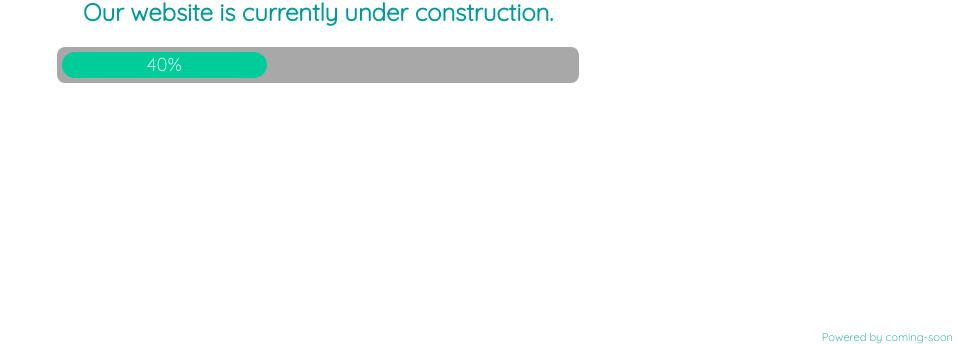
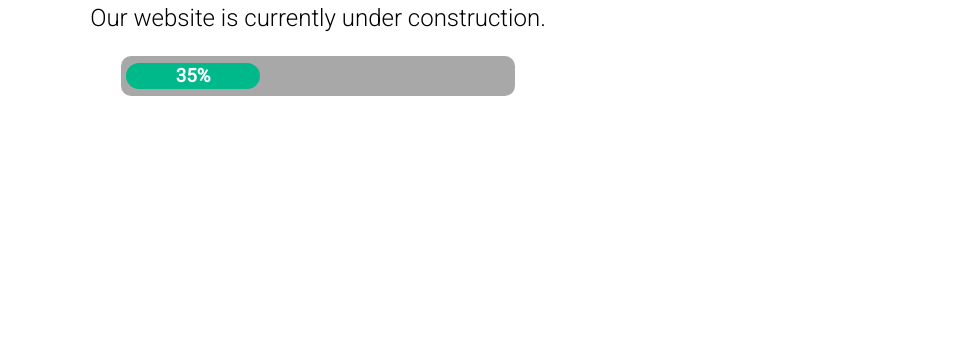
Before and after one commit to YC/coming-soon, a plain HTML site: page index.html in a window 1280 px wide. Shown: the part 456-800 px from the top of the page, without its empty margins (322-1280 px from the left). Drawn offline with Linux system fonts and the light colour scheme.

Commit message:
Update Design
Remove useless styles
Remove analytics code
Update font for more minimalistic look

```diff
--- a/index.html
+++ b/index.html
@@ -1,259 +1,114 @@
 <!DOCTYPE html>
-<!--/*License at http://github.com/cfws/coming-soon*/-->
+<!--/*License at http://github.com/YC/coming-soon*/-->
 <html>
     <head>
-        <meta name="google-site-verification" content="7FggGYhpbU11DrQ9--hxwjlvIPXdCfj5g17MQ0pAfyA" /><!--Webmaster Tools Verify-->
-        <meta charset="utf-8"> <!--Define Metadata Charset-->
+        <meta charset="utf-8"> <!--Define Charset-->
         <meta name=viewport content="width=device-width, initial-scale=1">
-        <!--[if lt IE 9]>
-<script src="http://html5shiv.googlecode.com/svn/trunk/html5.js"></script>
-<![endif]-->
+        <!--[if lt IE 9]><script src="http://html5shiv.googlecode.com/svn/trunk/html5.js"></script><![endif]-->
         <style type="text/css">
-            /*Main Page Customizable Code at Bottom of Page*/
-
-            h1,h2,img,h3,body,html {margin:0;padding:0;} /*Basic/Quick CSS Reset*/
-
-            html
-            {
-                height:100%;
-            }
-
+            body {margin:0;padding:0;} /*CSS Reset*/
+            html {height:100%;}
             body
             {
-                font-family: 'Quicksand', sans-serif; /*Default Font*/
-                width:100%;
-                height:100%;
+                font-family: 'Roboto', sans-serif; /*Default Font*/
+                width:100%; height:100%;
                 text-align:center; /*Align Text to Center*/
                 display:table;
-                font-weight: 300; /*Use Light Variation of Font*/
-                color:#099; /*Text Colour*/
-                -moz-animation: fadeinelement 3s; /*Mozilla*/
-                -webkit-animation: fadeinelement 3s; /*Webkit*/
-                -o-animation: fadeinelement 3s; /*Opera*/
-                -ms-animation: fadeinelement 3s; /*Microsoft*/
-                animation: fadeinelement 3s; /*Main*/
-                background-color:#fff; /*Background Colour of Page*/
+                -moz-animation: fadeinelement 3s;
+                -webkit-animation: fadeinelement 3s;
+                -o-animation: fadeinelement 3s;
+                -ms-animation: fadeinelement 3s;
+                animation: fadeinelement 3s;
             }
-
-            #main
+            h1,h2
             {
-                font-family:inherit; /*Inherit Parent Font*/
-                vertical-align:middle;
-                display:table-cell;
-                text-align:center;
+                cursor:default; /*When hover, default cursor displays*/
             }
-
-            #progress
-            {
-                width:40%; /*Changes Percentage of Bar Total Width*/
-                height:1.6em; /*Text Field Height*/
-                border-radius:8px; /*Roundness of Bar*/
-                background-color:#a8a8a8; /*Background Colour of Bar*/
-                margin:0 auto; /*Center Object*/
-                border: 5px solid #a8a8a8; /*Border Colour of Bar*/
-            }
-
-            #fill
-            {
-                background-color:#0C9; /*Fill of Bar*/
-                width:40%; /*Bar Percent, Can be Customized down Below*/
-                height:100%; /*Set Bar Fill Height to 100%*/
-                border-radius:25px; /*Bar Roundness*/
-                -moz-animation: proanimate 5s; /*Mozilla*/
-                -webkit-animation: proanimate 5s; /*Webkit*/
-                -o-animation: proanimate 5s; /*Opera*/
-                -ms-animation: proanimate 5s; /*Microsoft*/
-                animation: proanimate 5s; /*Main*/
-            }
-            h2,h1
-            {
-                color:inherit; /*Inherit Colours from Body*/
-                cursor:default; /*When hover, default cursor displays*/
-                -moz-transition-duration:.6s; /*Mozilla*/
-                -ms-transition-duration:.6s; /*Microsoft*/
-                -o-transition-duration:.6s; /*Opera*/
-                -webkit-transition-duration:.6s; /*Webkit*/
-                transition-duration:.6s; /*Main*/
-                margin:10px 0; /*Top/Bottom Margin for Space*/
-            }/*h2:hover{color:#099;}*/
             h2
             {
-                margin-bottom:20px;
-            }
-            h3
-            {
-                -moz-animation: fadeinelement 3s; /*Mozilla*/
-                -webkit-animation: fadeinelement 3s; /*Webkit*/
-                -o-animation: fadeinelement 3s; /*Opera*/
-                -ms-animation: fadeinelement 3s; /*Microsoft*/
-                animation: fadeinelement 3s; /*Main*/
+                font-weight:300;
+                margin-bottom:24px;
             }
             img
             {
-                width:25%; /*Define Image Fluid Width*/
+                width:25%; /*Define Image Width*/
+                width:25vw;
                 border:0; /*For IE*/
             }
-
+            #main
+            {
+                vertical-align:middle;
+                display:table-cell;
+            }
+            #progress
+            {
+                width:30%; /*Changes Percentage of Bar Total Width*/
+                border-radius:10px; /*Roundness of Bar*/
+                background-color:#a8a8a8; /*Background Colour of Bar*/
+                margin:0 auto; /*Center Object*/
+                padding:2px 0;
+                border: 5px solid #a8a8a8; /*Border Colour of Bar*/
+            }
+            #fill
+            {
+                padding:2px 0;
+                background-color:#00b98b; /*Fill of Bar*/
+                width:35%; /*Bar Percent, Can be Customized down Below*/
+                border-radius:25px; /*Bar Roundness*/
+                -moz-animation: proanimate 2s;
+                -webkit-animation: proanimate 2s;
+                -o-animation: proanimate 2s;
+                -ms-animation: proanimate 2s;
+                animation: proanimate 2s;
+            }
             #barpercent h3
             {
-                color:white; /*Bar Percentage Text*/
-                font-weight:inherit; /*Inherit Font Weight*/
+                color:white; /*Bar Percentage Text Colour*/
                 cursor:default; /*Default Cursor on Hover color:#000;*/
+                margin:0; padding:0;
+                opacity:0;
+                -moz-animation: fadeinelement 3s forwards;
+                -webkit-animation: fadeinelement 3s forwards;
+                -o-animation: fadeinelement 3s forwards;
+                -ms-animation: fadeinelement 3s forwards;
+                animation: fadeinelement 3s forwards;
             }
-
-            footer
-            {
-                text-align:right;
-                position:fixed;
-                font-size:0.7em;
-                bottom:0px;
-                right:5px;
-                background-color:white;
-                background-color:rgba(255,255,255,0.5);
-                width:100%;
-            }
-
-            footer a
-            {
-                font-size:inherit;
-                color:#0C9;
-                color:inherit;
-                text-decoration:none;
-                -moz-transition-duration:.6s; /*Mozilla*/
-                -ms-transition-duration:.6s; /*Microsoft*/
-                -o-transition-duration:.6s; /*Opera*/
-                -webkit-transition-duration:.6s; /*Webkit*/
-                transition-duration:.6s; /*Main*/
-            }
-
-            footer a:hover
-            {
-                color:#099;
-            }
-
 
             @keyframes fadeinelement /*Fades in Page*/
             {
                 from {opacity:0;}
                 to {opacity:1;}
             }
-
             @-webkit-keyframes fadeinelement
             {
                 from {opacity:0;}
                 to {opacity:1;}
             }
-
             @-ms-keyframes fadeinelement
             {
                 from {opacity:0;}
                 to {opacity:1;}
             }
-
             @-o-keyframes fadeinelement
             {
                 from {opacity:0;}
                 to {opacity:1;}
             }
 
-            @keyframes fadeinelement
+             /* Animates Bar Moving on Page Load*/
+            @keyframes proanimate{from {width:0%;}}
+            @-moz-keyframes proanimate{from {width:0;}}
+            @-webkit-keyframes proanimate{from {width:0%;}}
+            @-ms-keyframes proanimate{from {width:0%;}}
+            @-o-keyframes proanimate{from {width:0%;}}
+
+            /*Responsive*/
+            @media screen and (max-width:600px)
             {
-                from {opacity:0;}
-                to {opacity:1;}
-            }
-
-            @-webkit-keyframes fadeinelement
-            {
-                from {opacity:0;}
-                to {opacity:1;}
-            }
-
-            @-ms-keyframes fadeinelement
-            {
-                from {opacity:0;}
-                to {opacity:1;}
-            }
-
-            @-o-keyframes fadeinelement
-            {
-                from {opacity:0;}
-                to {opacity:1;}
-            }
-
-            @keyframes proanimate /* Animates Bar Moving on Page Load*/
-            {from {width:0%;}} /*Main*/
-            @-moz-keyframes proanimate
-            {from {width:0;}} /*Mozilla*/
-            @-webkit-keyframes proanimate
-            {from {width:0%;}}	/*Webkit*/
-            @-ms-keyframes proanimate
-            {from {width:0%;}}	/*Microsoft*/
-            @-o-keyframes proanimate
-            {from {width:0%;}} /*Opera*/
-
-            /*User Customize Area*/
-            body
-            {
-                background-color:#fff; /*Page Background Colour*/
-                color:#099; /*Page Text Colour*/
-                font-family: 'Quicksand', sans-serif; /*Font, Please Also Change Font Embed Link at Top of Page*/
-            }
-
-            #barpercent h3
-            {
-                color:white; /*Change Colour of Text (Percentage) on Progressbar*/
-            }
-
-            #progress
-            {
-                width:40%; /*Changes Bar Container Total Width*/
-                border-radius:8px; /*Changes Roundness of Bar Container*/
-                background-color:#a8a8a8; /*Changes Background Colour of Bar Container*/
-                border: 5px solid #a8a8a8; /*Changes Border Colour of Bar Container*/
-            }
-
-            #fill
-            {
-                border-radius:25px; /*Bar Roundness*/
-                background-color:#0C9; /*Changes Bar Colour*/
-                width:40%; /*Changes Percentage of Bar, Please also change HTML Property Below*/
-            }
-
-            /*End User Customize Area*/
-        </style>
-
-        <style>
-            /*Responsive Stylesheet*/
-            @media screen and (max-width:700px)
-            {
-                img{
-                    width:40%;
-                }
-                h1
+                img
                 {
-                    font-size:1.7em;
-                }
-                h2
-                {
-                    font-size:1.3em;
-                }
-                #progress
-                {
-                    width:80%; /*Changes Percentage of Bar Width*/
-                    line-height:1.7em;
-                }
-
-                h3
-                {
-                    font-size:1em;
-                }
-
-            }
-
-            @media screen and (max-width:400px)
-            {
-                img{
                     width:80%;
+                    width:60vw;
                 }
                 h1
                 {
@@ -261,19 +116,12 @@
                 }
                 h2
                 {
+                    margin: inherit 1.1em;
                     font-size:1.1em;
                 }
                 #progress
                 {
                     width:80%; /*Changes Percentage of Bar Width*/
-                    line-height:1em;
-                    height:1em;
-                }
-
-                h3
-                {
-                    white-space:nowrap;
-
                 }
             }
         </style>
@@ -284,19 +132,8 @@
             <img src="logo.png" alt=""> <!--Logo-->
             <h1>Company Name</h1>
             <h2>Our website is currently under construction. </h2>
-            <div id="progress"><div id="fill"><div id="barpercent"><h3>40%</h3></div></div></div>
+            <div id="progress"><div id="fill"><div id="barpercent"><h3>35%</h3></div></div></div>
         </div> <!--End Page Container-->
-        <footer><a href="http://github.com/cfws/coming-soon">Powered by coming-soon</a></footer>
-        <link href='http://fonts.googleapis.com/css?family=Quicksand:300' rel='stylesheet' type='text/css'> <!--Define Google Fonts-->
-        <script>
-            (function(i,s,o,g,r,a,m){i['GoogleAnalyticsObject']=r;i[r]=i[r]||function(){
-                (i[r].q=i[r].q||[]).push(arguments)},i[r].l=1*new Date();a=s.createElement(o),
-                m=s.getElementsByTagName(o)[0];a.async=1;a.src=g;m.parentNode.insertBefore(a,m)
-                                    })(window,document,'script','//www.google-analytics.com/analytics.js','ga');
-
-            ga('create', 'UA-45591811-2', 'cfws.github.io');
-            ga('send', 'pageview');
-
-        </script>
+        <link href='https://fonts.googleapis.com/css?family=Roboto:400,300' rel='stylesheet' type='text/css'> <!--Define Google Fonts-->
     </body>
 </html>
```
Also changed, not shown: image/scr.png, 1 other file.
